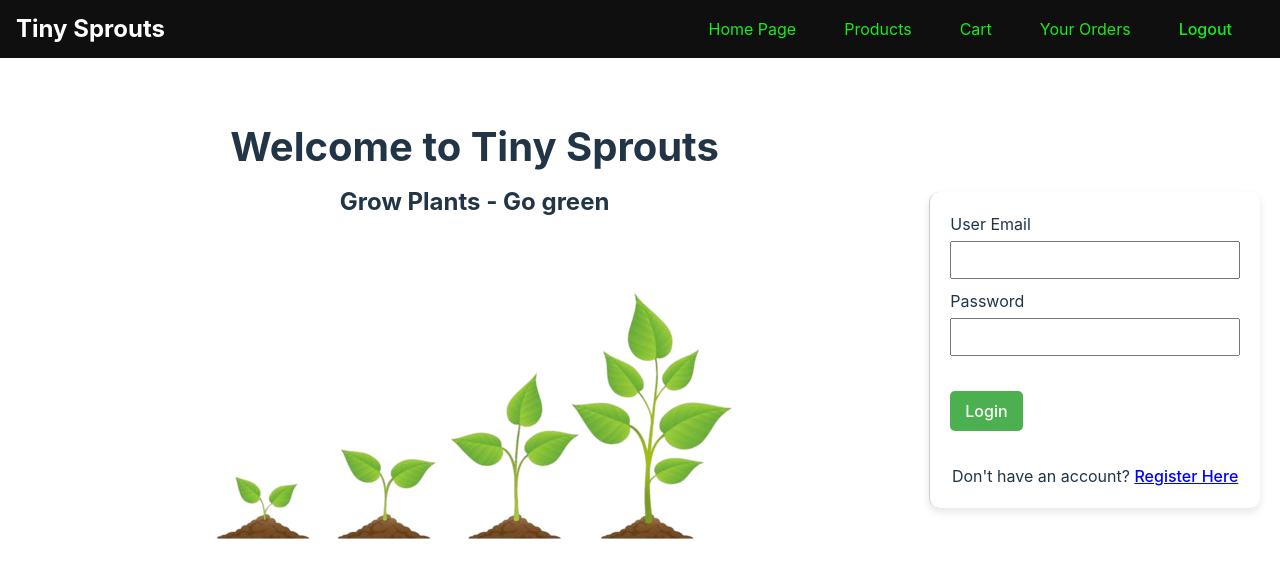
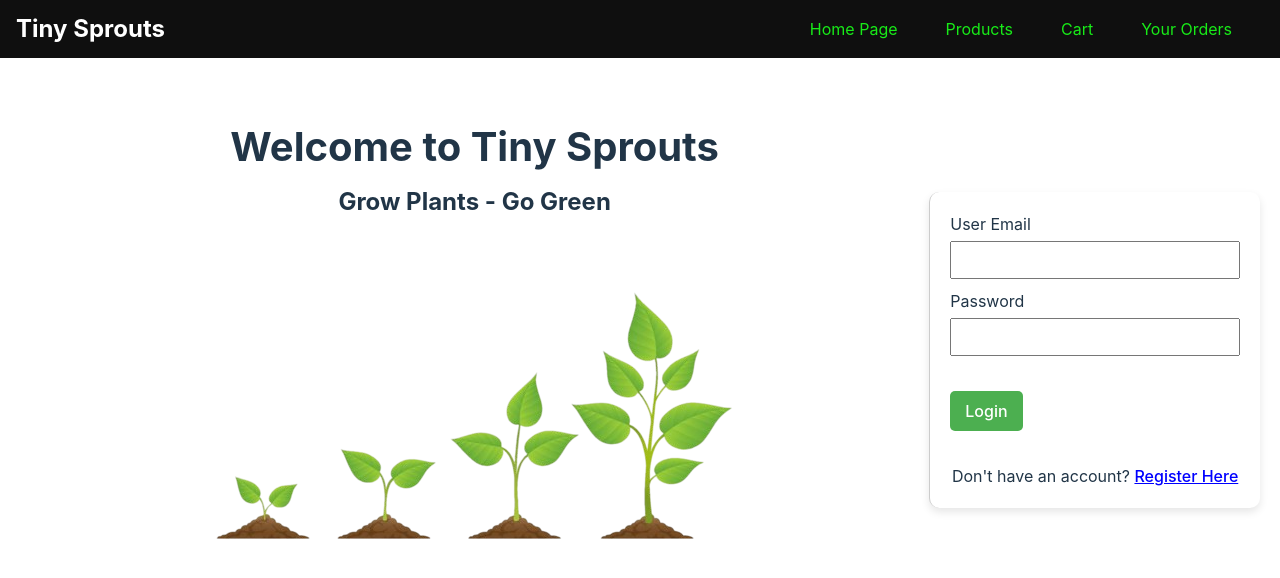
Before and after one commit to annagracep10/TinySprouts, a React (Vite) app: page / in a window 1280 px wide. Shown: the top 578 px of the page. Built offline with nearby package versions, Linux system fonts and the light colour scheme.

Commit message:
session manged

```diff
--- a/src/App.jsx
+++ b/src/App.jsx
@@ -8,17 +8,28 @@ import { NavBar } from './components/NavBar';
 import CartPage from './pages/CartPage';
 
 function App() {
-  const [user, setUser] = useState(JSON.parse(localStorage.getItem('user')));
+  const [user, setUser] = useState(() => {
+    const storedUser = localStorage.getItem('user');
+    if (storedUser) {
+      try {
+        return JSON.parse(storedUser);
+      } catch (error) {
+        console.error('Error parsing user from localStorage:', error);
+        return null;
+      }
+    }
+    return null;
+  });
 
   return (
     <Router>
-      <NavBar setUser={setUser} />
+      <NavBar user={user} setUser={setUser} />
       <Routes>
-        <Route path="/" element={<HomePage />} />
+        <Route path="/" element={<HomePage setUser={setUser} user={user} />} />
         <Route path="/products" element={<ProductsPage />} />
-        <Route path="/product/:type/:id" element={<ProductDetailsPage />} />
-        <Route path="/orders" element={<OrdersPage />} />
-        <Route path="/cart" element={<CartPage/>} />
+        <Route path="/product/:type/:id" element={<ProductDetailsPage setUser={setUser} user={user}/>} />
+        <Route path="/orders" element={<OrdersPage setUser={setUser} user={user}/>} />
+        <Route path="/cart" element={<CartPage setUser={setUser} user={user} />} />
       </Routes>
     </Router>
   );
--- a/src/components/LoginForm.jsx
+++ b/src/components/LoginForm.jsx
@@ -27,9 +27,24 @@ export const LoginForm = ({ setIsLogin, setUser }) => {
       }
 
       const result = await response.json();
-      console.log("Login submitted:", result);
-      localStorage.setItem('user', JSON.stringify(result.user));
-      setUser(result.user);
+      const { accessToken } = result;
+      localStorage.setItem('token', accessToken);
+
+      // Fetch user details with token
+      const userResponse = await fetch('http://localhost:9090/api/auth/user-details', {
+        method: 'GET',
+        headers: {
+          'Authorization': `Bearer ${accessToken}`
+        }
+      });
+
+      if (!userResponse.ok) {
+        throw new Error('Failed to fetch user details');
+      }
+
+      const userDetails = await userResponse.json();
+      localStorage.setItem('user', JSON.stringify(userDetails));
+      setUser(userDetails);
       setIsLogin(true);
     } catch (error) {
       console.error('Error:', error);
--- a/src/components/NavBar.jsx
+++ b/src/components/NavBar.jsx
@@ -1,14 +1,14 @@
 import React from 'react';
-import { Link, useLocation, useNavigate } from 'react-router-dom';
+import { Link, useNavigate } from 'react-router-dom';
 import "../styles/NavBar.css";
 
-export const NavBar = ({ setUser }) => {
-  const location = useLocation();
+export const NavBar = ({ user, setUser }) => {
   const navigate = useNavigate();
 
   const handleLogout = () => {
+    localStorage.removeItem('token');
+    localStorage.removeItem('user');
     setUser(null);
-    localStorage.removeItem('user');
     navigate('/');
   };
 
@@ -31,9 +31,16 @@ export const NavBar = ({ setUser }) => {
           <li>
             <Link to="/orders">Your Orders</Link>
           </li>
-          <li>
-            <button onClick={handleLogout} className="logout-button">Logout</button>
-          </li>
+          {user ? (
+            <>
+              <li>
+                <button onClick={handleLogout} className="logout-button">Logout</button>
+              </li>
+              <li>
+                <span>Welcome, {user.userFullName}</span>
+              </li>
+            </>
+          ) : null}
         </ul>
       </div>
     </div>
--- a/src/pages/CartPage.jsx
+++ b/src/pages/CartPage.jsx
@@ -2,7 +2,7 @@ import React, { useState, useEffect } from 'react';
 import axios from 'axios';
 import "../styles/CartPage.css";
 
-const CartPage = () => {
+const CartPage = ({ setUser, user }) => {
   const [cartItems, setCartItems] = useState([]);
   const [loading, setLoading] = useState(true);
   const [error, setError] = useState(null);
@@ -10,7 +10,6 @@ const CartPage = () => {
 
   useEffect(() => {
     const fetchCartItems = async () => {
-      const user = JSON.parse(localStorage.getItem('user'));
       if (!user) {
         setError('Please log in to view cart items.');
         setLoading(false);
@@ -31,7 +30,6 @@ const CartPage = () => {
   }, []);
 
   const removeFromCart = async (itemId) => {
-    const user = JSON.parse(localStorage.getItem('user'));
     if (!user) {
       alert('Please log in to remove items from the cart.');
       return;
@@ -47,7 +45,6 @@ const CartPage = () => {
   };
 
   const checkout = async () => {
-    const user = JSON.parse(localStorage.getItem('user'));
     if (!user) {
       alert('Please log in to proceed with checkout.');
       return;
--- a/src/pages/HomePage.jsx
+++ b/src/pages/HomePage.jsx
@@ -1,26 +1,18 @@
-import React, { useState, useEffect } from 'react';
-import { NavBar } from '../components/NavBar.jsx';
+import React, { useState } from 'react';
+import { NavBar } from '../components/NavBar';
 import "../styles/HomePage.css";
-import { LoginForm } from '../components/LoginForm.jsx';
-import { RegisterForm } from '../components/RegisterForm.jsx';
+import { LoginForm } from '../components/LoginForm';
+import { RegisterForm } from '../components/RegisterForm';
 
-const HomePage = () => {
+const HomePage = ({ setUser, user }) => {
   const [isLogin, setIsLogin] = useState(true);
-  const [user, setUser] = useState(null);
-
-  useEffect(() => {
-    const storedUser = JSON.parse(localStorage.getItem('user'));
-    if (storedUser) {
-      setUser(storedUser);
-    }
-  }, []);
 
   return (
     <div>
       <div className="indexcontent">
-        <div className='welcome'>
+        <div className="welcome">
           <h1>Welcome to Tiny Sprouts</h1>
-          <h2>Grow Plants - Go green </h2>
+          <h2>Grow Plants - Go Green</h2>
           <img src="/images/plantlogo.png" alt="plantlogo" />
         </div>
         <div className="form">
--- a/src/pages/OrdersPage.jsx
+++ b/src/pages/OrdersPage.jsx
@@ -2,12 +2,11 @@ import React, { useState, useEffect } from 'react';
 import "../styles/OrdersPage.css";
 import { NavBar } from '../components/NavBar';
 
-const OrdersPage = () => {
+const OrdersPage = ({ setUser, user }) => {
   const [orders, setOrders] = useState([]);
   const [userId, setUserId] = useState(null);
 
   useEffect(() => {
-    const user = JSON.parse(localStorage.getItem('user'));
     if (user) {
       setUserId(user.userId);
       fetchOrders(user.userId);
```
